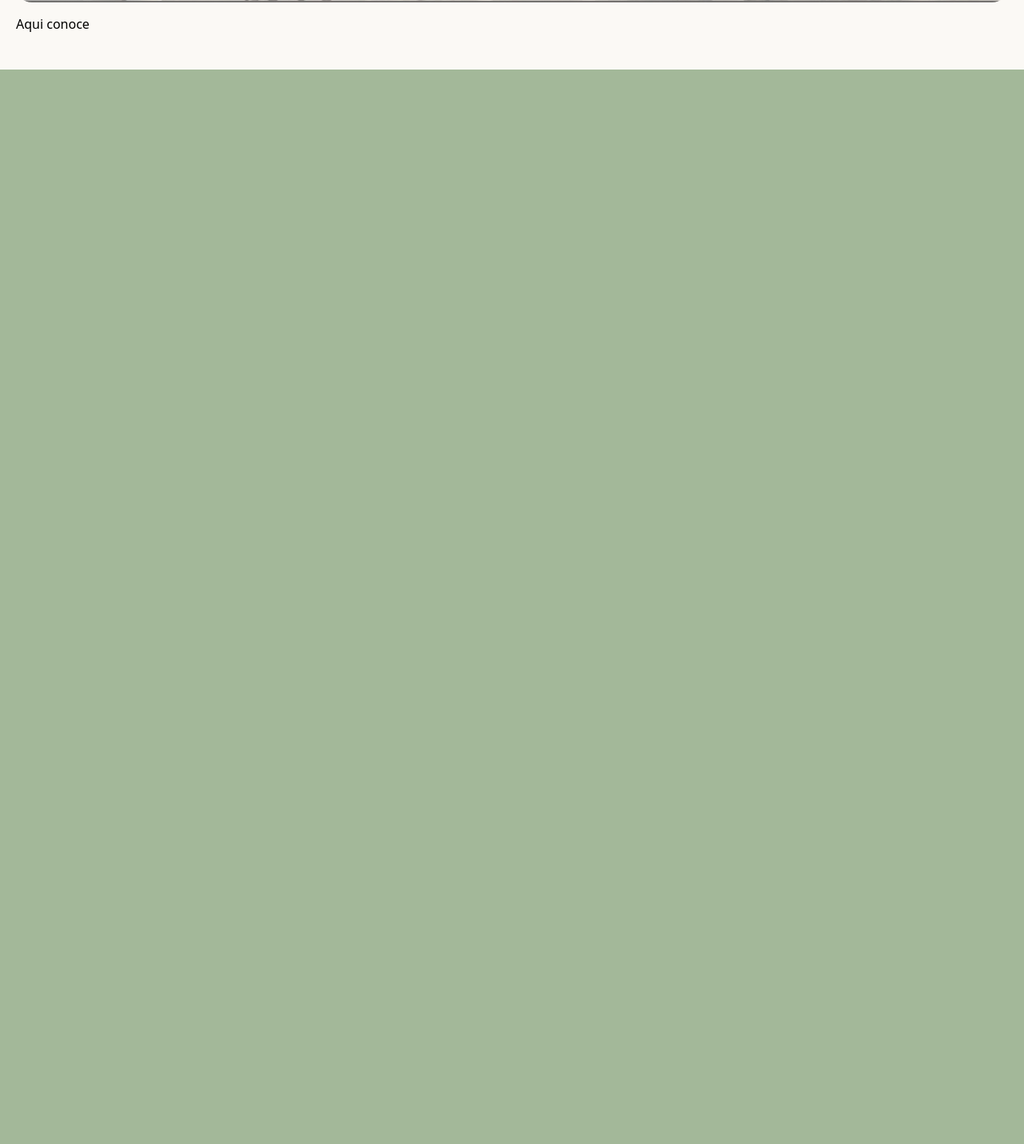
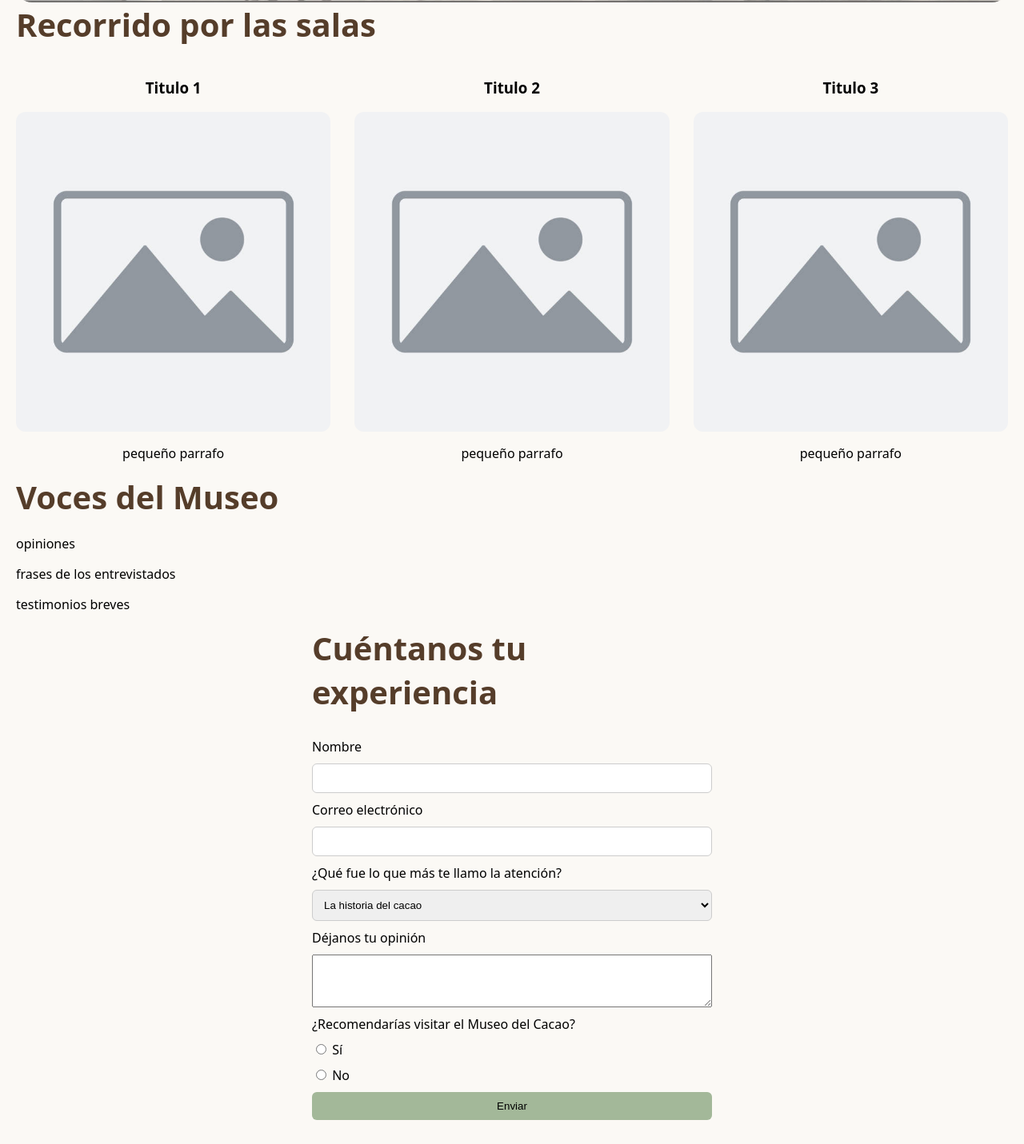
Before and after one commit to ValeriaQuimi/Explorando-la-cultura-con-la-web, a plain HTML site: page index.html in a window 1280 px wide. Shown: the part 871-2302 px from the top of the page at 80% size. Before the commit the page ends 958 px from the top, so only its background shows below. Drawn offline with Linux system fonts and the light colour scheme.

Commit message:
experiencia

```diff
--- a/estilos.css
+++ b/estilos.css
@@ -92,3 +92,51 @@ body {
   font-size: 2rem;
   margin: 0;
 }
+
+
+.recorrido {
+  display: grid;
+  grid-template-columns: repeat(3, 1fr);
+  gap: 30px;
+  max-width: 1400px;
+  width: 100%;
+  margin: 0 auto;
+  text-align: center;
+}
+
+#experiencia h2 {
+  color: #553d2a;
+  font-size: 2.5rem;
+  margin: 0 0 20px 0;
+}
+
+.etapa img {
+  width: 100%;
+  height: 400px;
+  object-fit: cover;
+  border-radius: 12px;
+
+}
+
+.formulario {
+  display: flex;
+  flex-direction: column;
+  gap: 10px;
+  max-width: 500;
+  margin: 0 auto;
+}
+
+.formulario input,
+.formulario select {
+  padding: 10px;
+  border-radius: 6px;
+  border: 1px solid #ccc;
+}
+
+.formulario button {
+  padding: 10px;
+  border: black;
+  border-radius: 6px;
+  cursor: pointer;
+  background-color: #a3b899;
+}
--- a/index.html
+++ b/index.html
@@ -34,8 +34,77 @@
             </section>
 
 
-            <section id= "conoce">
-                <p>Aqui conoce</p>
+
+            <section id="experiencia">
+                <h2>Recorrido por las salas</h2>
+
+                <div class="recorrido">
+
+                    <article class="etapa">
+                        <h3>Titulo 1</h3>
+                        <img src="foto_a_cambiar.jpg" alt="titulo de la foto">
+                        <p>pequeño parrafo</p>
+                    </article>
+
+                    <article class="etapa">
+                        <h3>Titulo 2</h3>
+                        <img src="foto_a_cambiar.jpg" alt="titulo">
+                        <p>pequeño parrafo</p>
+                    </article>
+
+
+                    <article class="etapa">
+                        <h3>Titulo 3</h3>
+                        <img src="foto_a_cambiar.jpg" alt="titulo">
+                        <p>pequeño parrafo</p>
+                    </article>
+
+                </div>
+
+                <h2>Voces del Museo</h2>
+                <p>opiniones</p>
+                <p>frases de los entrevistados</p>
+                <p>testimonios breves</p>
+
+
+
+                <form method="get" class="formulario">
+
+                    <h2>Cuéntanos tu experiencia</h2>
+
+                    <label for="nombre">Nombre</label>
+                    <input type="text" id="nombre" name="nombre" required autocomplete="name">
+
+                    <label for="correo">Correo electrónico</label>
+                    <input type="email" id="correo" name="correo" required autocomplete="email">
+
+                    <label for="atencion">¿Qué fue lo que más te llamo la atención?</label>
+                    <select id="atencion" name="atencion">
+                        <option value="historia">La historia del cacao</option>
+                        <option value="actividades">Las actividades</option>
+                        <option value="exhibiciones">Las exhibiciones</option>
+                        <option value="otro">Otro</option>
+                    </select>
+
+                    <label for="mensaje">Déjanos tu opinión</label>
+                    <textarea id="mensaje" name="mensaje" rows="4" minlength="10" required></textarea>
+
+                    <label>¿Recomendarías visitar el Museo del Cacao?</label>
+
+                    <label>
+                        <input type="radio" name="recomendaria" value="si" required>
+                        Sí
+                    </label>
+
+                    <label>
+                        <input type="radio" name="recomendaria" value="no">
+                        No
+                    </label>
+
+                    <button type="submit">Enviar</button>
+                </form>
+
+
             </section>
 
 
```
Also changed, not shown: foto_a_cambiar.jpg (added).
